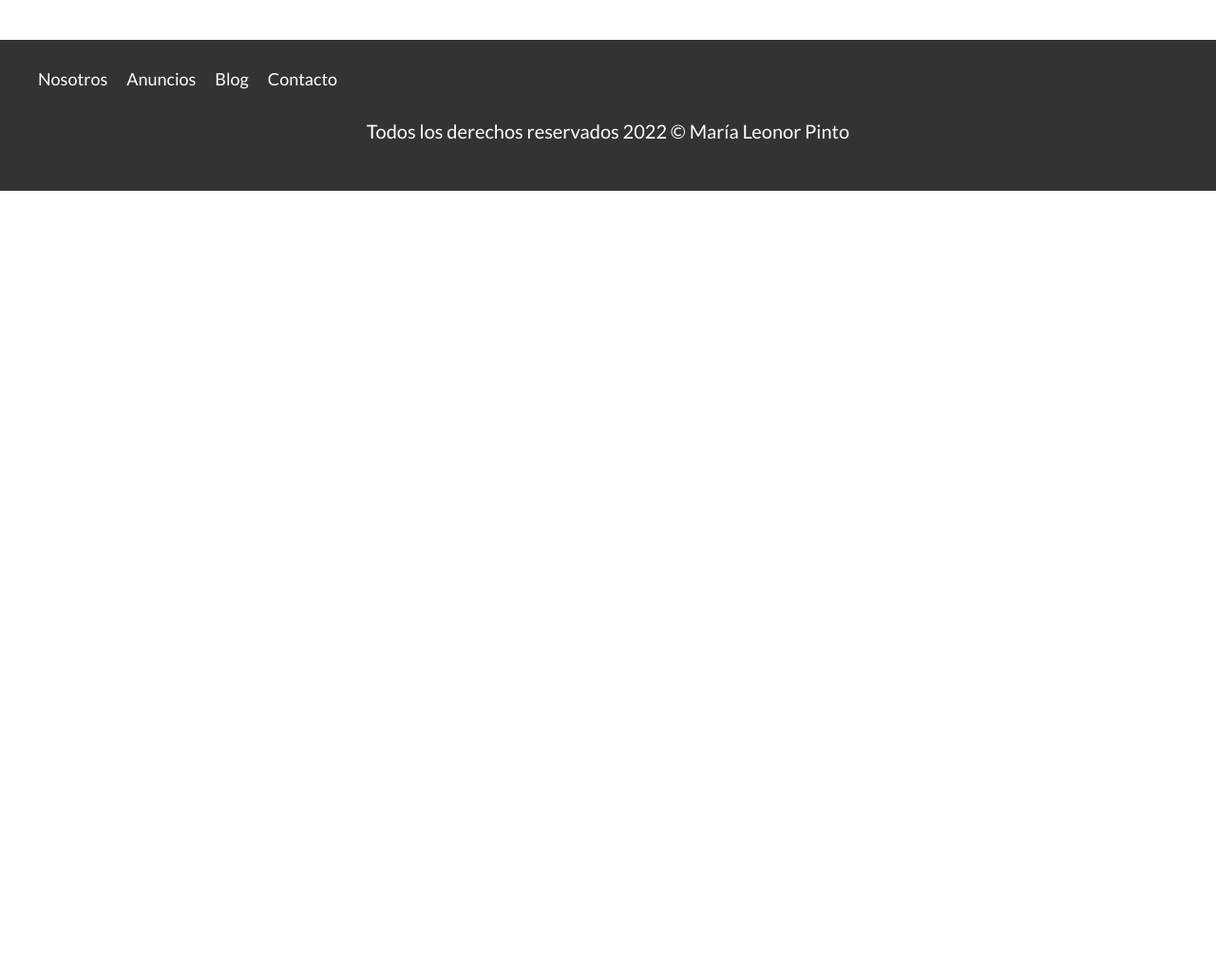
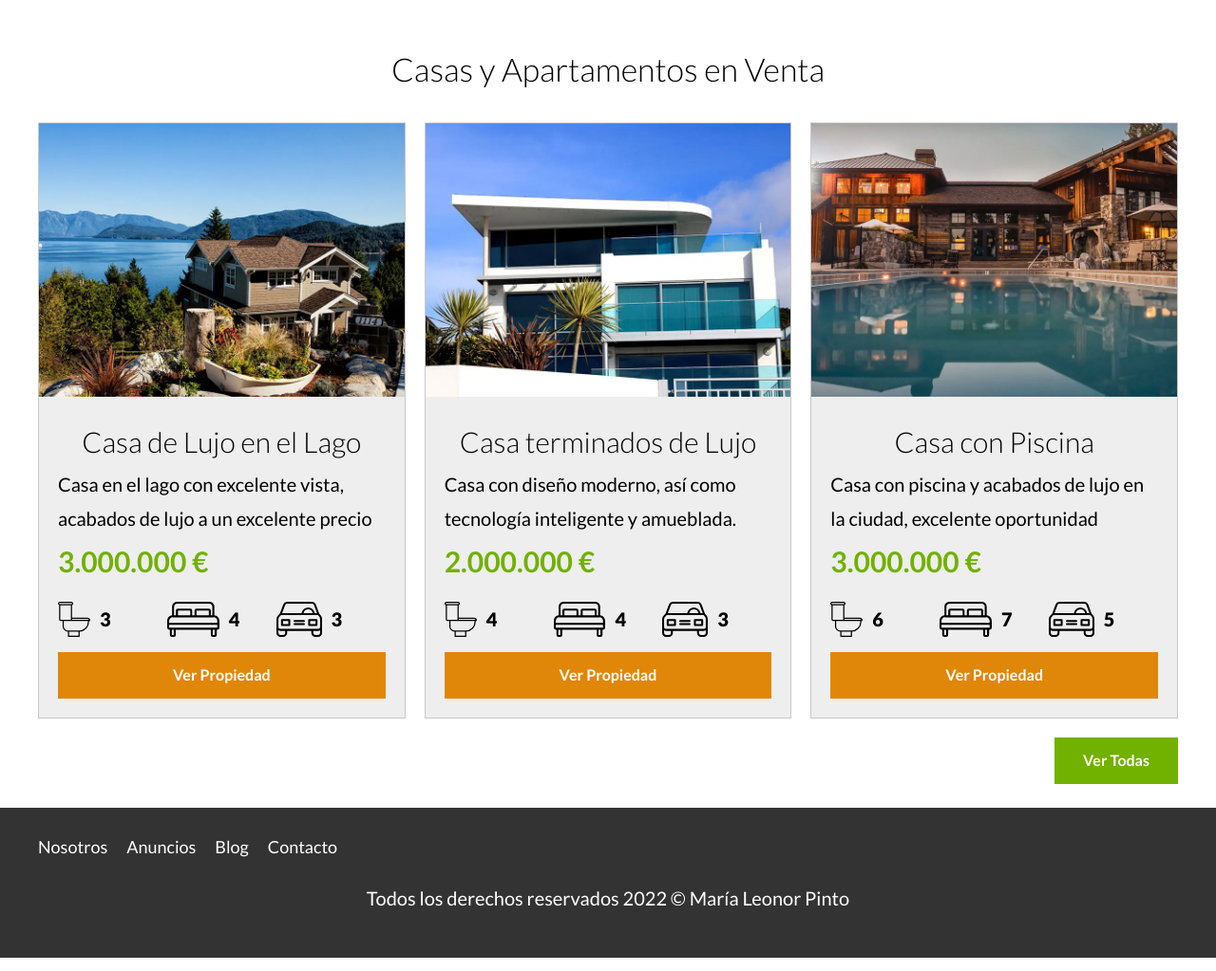
Before and after one commit to topgirl2410/Bienes-Raices-Frontend, a website: page index.html in a window 1280 px wide. Shown: the part 1281-2304 px from the top of the page at 95% size. Before the commit the page ends 1507 px from the top, so only its background shows below. Drawn offline with Linux system fonts and the light colour scheme.

Commit message:
creando un mixin para botones

```diff
--- a/index.html
+++ b/index.html
@@ -61,6 +61,108 @@
         </div>
     </main>
 
+    <section class="seccion contenedor">
+        <h2>Casas y Apartamentos en Venta</h2>
+
+        <div class="contenedor-anuncios">
+            <div class="anuncio">
+                <picture>
+                    <source srcset="build/img/anuncio1.webp" type="image/webp">
+                    <source srcset="build/img/anuncio1.jpg" type="image/jpeg">
+                    <img loading="lazy" src="build/img/anuncio1.jpg" alt="anuncio 1">
+                </picture>
+                <div class="contenido-anuncio">
+                    <h3>Casa de Lujo en el Lago</h3>
+                    <p>Casa en el lago con excelente vista, acabados de lujo a un excelente precio</p>
+                    <p class="precio">3.000.000 €</p>
+
+                    <ul class="iconos-caracteristicas">
+                        <li>
+                            <img loading="lazy" src="build/img/icono_wc.svg" alt="icono wc">
+                            <p>3</p>
+                        </li>
+                        <li>
+                            <img loading="lazy" src="build/img/icono_dormitorio.svg" alt="icono dormitorio">
+                            <p>4</p>
+                        </li>
+                        <li>
+                            <img loading="lazy" src="build/img/icono_estacionamiento.svg" alt="icono estacionamiento">
+                            <p>3</p>
+                        </li>
+                    </ul>
+                    <a href="anuncio.html" class="boton boton-amarillo">
+                        Ver Propiedad
+                    </a>
+                </div><!--.contenido-anuncio-->
+            </div><!--.anuncio-->
+
+            <div class="anuncio">
+                <picture>
+                    <source srcset="build/img/anuncio2.webp" type="image/webp">
+                    <source srcset="build/img/anuncio2.jpg" type="image/jpeg">
+                    <img loading="lazy" src="build/img/anuncio2.jpg" alt="anuncio 1">
+                </picture>
+                <div class="contenido-anuncio">
+                    <h3>Casa terminados de Lujo</h3>
+                    <p>Casa con diseño moderno, así como tecnología inteligente y amueblada.</p>
+                    <p class="precio">2.000.000 €</p>
+
+                    <ul class="iconos-caracteristicas">
+                        <li>
+                            <img loading="lazy" src="build/img/icono_wc.svg" alt="icono wc">
+                            <p>4</p>
+                        </li>
+                        <li>
+                            <img loading="lazy" src="build/img/icono_dormitorio.svg" alt="icono dormitorio">
+                            <p>4</p>
+                        </li>
+                        <li>
+                            <img loading="lazy" src="build/img/icono_estacionamiento.svg" alt="icono estacionamiento">
+                            <p>3</p>
+                        </li>
+                    </ul>
+                    <a href="anuncio.html" class="boton boton-amarillo">
+                        Ver Propiedad
+                    </a>
+                </div><!--.contenido-anuncio-->
+            </div><!--.anuncio-->
+
+            <div class="anuncio">
+                <picture>
+                    <source srcset="build/img/anuncio3.webp" type="image/webp">
+                    <source srcset="build/img/anuncio3.jpg" type="image/jpeg">
+                    <img loading="lazy" src="build/img/anuncio3.jpg" alt="anuncio 1">
+                </picture>
+                <div class="contenido-anuncio">
+                    <h3>Casa con Piscina</h3>
+                    <p>Casa con piscina y acabados de lujo en la ciudad, excelente oportunidad</p>
+                    <p class="precio">3.000.000 €</p>
+
+                    <ul class="iconos-caracteristicas">
+                        <li>
+                            <img loading="lazy" src="build/img/icono_wc.svg" alt="icono wc">
+                            <p>6</p>
+                        </li>
+                        <li>
+                            <img loading="lazy" src="build/img/icono_dormitorio.svg" alt="icono dormitorio">
+                            <p>7</p>
+                        </li>
+                        <li>
+                            <img loading="lazy" src="build/img/icono_estacionamiento.svg" alt="icono estacionamiento">
+                            <p>5</p>
+                        </li>
+                    </ul>
+                    <a href="anuncio.html" class="boton boton-amarillo">
+                        Ver Propiedad
+                    </a>
+                </div><!--.contenido-anuncio-->
+            </div><!--.anuncio-->
+        </div><!--.contenedor-anuncios-->
+        <div class="alinear-derecha">
+            <a href="anuncios.html" class="boton-verde">Ver Todas</a>
+        </div>
+    </section>
+
 
     <footer class="footer seccion">
         <div class="contenedor contenido-footer">
--- a/src/scss/app.scss
+++ b/src/scss/app.scss
@@ -3,10 +3,12 @@
 @import "base/mixins";
 @import "base/globales";
 @import "base/utilidades";
+@import "base/botones";
 
 /** UI **/
 
 @import "layout/header";
 @import "layout/navegacion";
 @import "layout/iconos";
+@import "layout/anuncios";
 @import "layout/footer";
--- /dev/null
+++ b/src/scss/base/_botones.scss
@@ -0,0 +1,7 @@
+.boton-amarillo {
+    @include boton($amarillo, block);
+}
+
+.boton-verde {
+    @include boton($verde, inline-block);
+}
--- a/src/scss/base/_mixins.scss
+++ b/src/scss/base/_mixins.scss
@@ -21,3 +21,18 @@
     gap: $espaciado;
     grid-template-columns: repeat($columnas, 1fr);
 }
+
+@mixin boton($bgColor, $display) {
+    background-color: $bgColor;
+    color: $blanco;
+    font-weight: bold;
+    text-decoration: none;
+    padding: 1rem 3rem;
+    text-align: center;
+    margin-top: $separacion, 2;
+    display: $display;
+
+    &:hover {
+        background-color: darken($bgColor, 5);
+    }
+}
--- a/src/scss/base/_utilidades.scss
+++ b/src/scss/base/_utilidades.scss
@@ -5,3 +5,9 @@
 .contenido-centrado {
     max-width: 800px;
 }
+
+.alinear-derecha {
+    display: flex;
+    justify-content: flex-end;
+    margin-top: 2rem;
+}
--- /dev/null
+++ b/src/scss/layout/_anuncios.scss
@@ -0,0 +1,44 @@
+@include tablet {
+    .contenedor-anuncios {
+        @include grid(3, 2rem);
+    }
+}
+
+.anuncio {
+    background-color: lighten($gris, 5);
+    border: 1px solid darken($gris, 10);
+
+    .contenido-anuncio {
+        padding: 2rem;
+    }
+
+    h3, p {
+        margin: 0;
+    }
+
+    .precio {
+        color: $verde;
+        font-weight: $bold;
+        font-size: 3rem;
+    }
+}
+
+.iconos-caracteristicas {
+    display: flex;
+    list-style: none;
+    padding: 0;
+
+    li {
+        flex: 1;
+        display: flex;
+
+        img {
+            flex: 0 0 3rem;
+            margin-right: 1rem;
+        }
+
+        p {
+            font-weight: $black;
+        }
+    }
+}
```
Also changed, not shown: build/css/app.css, 1 other file.
